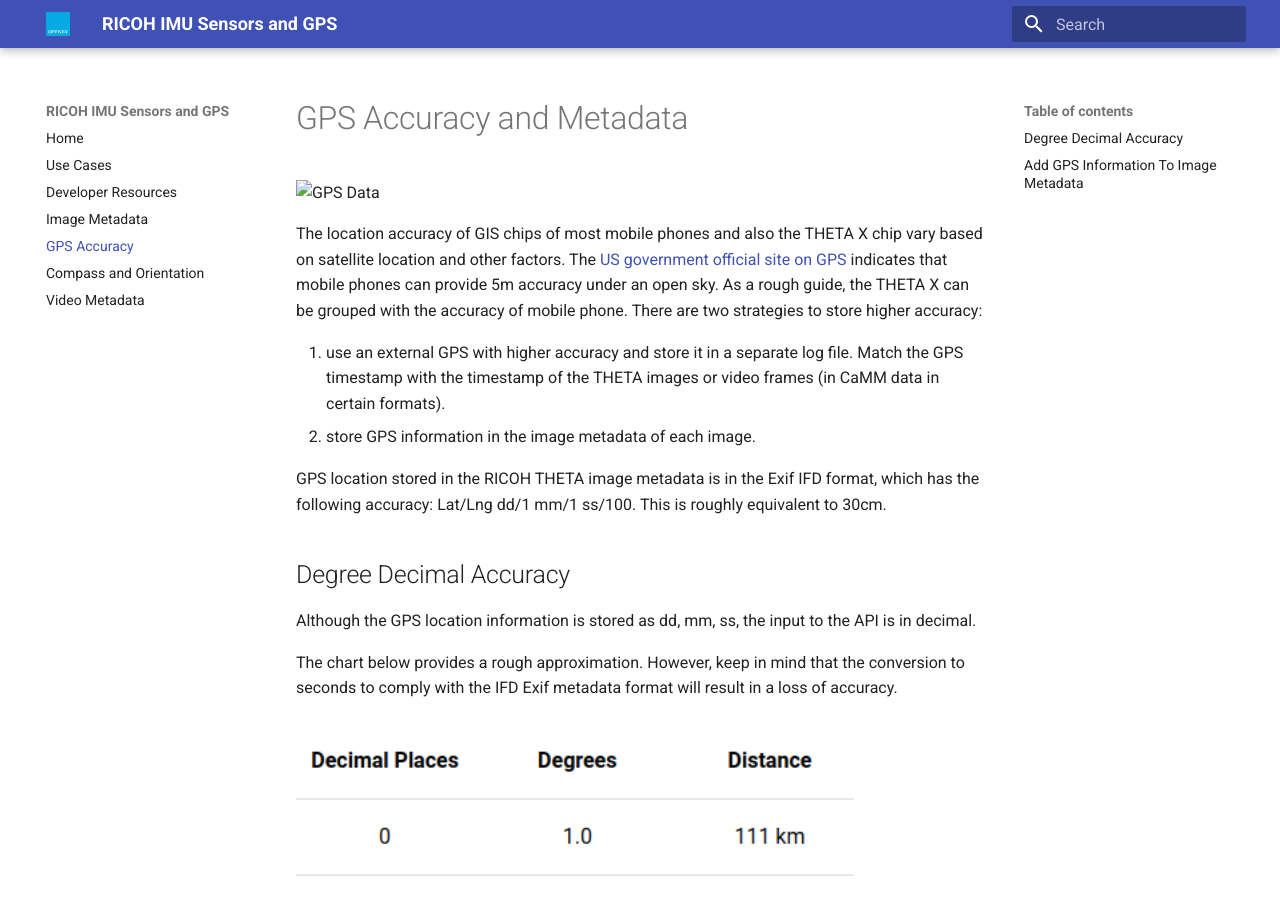
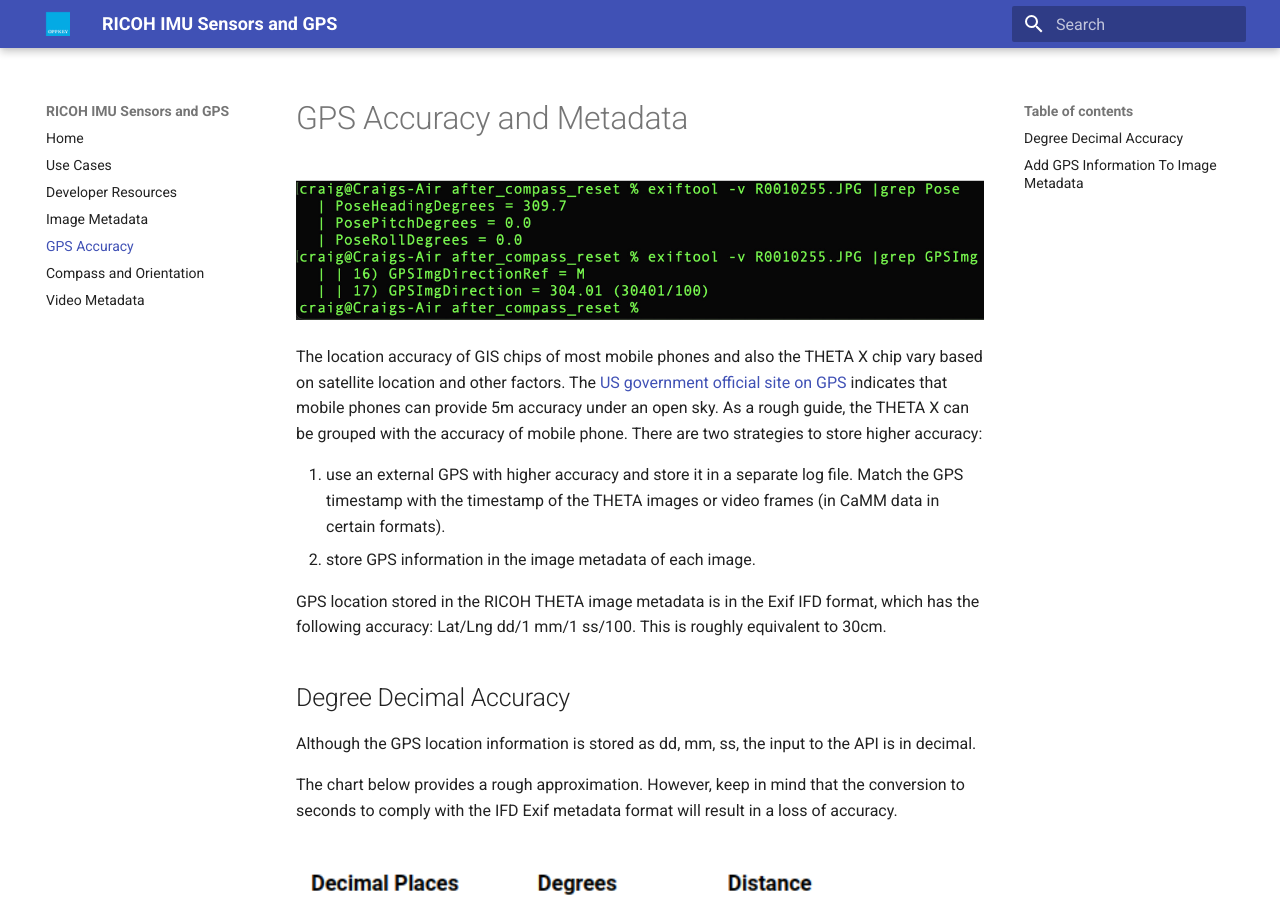
Before and after one commit to codetricity/theta-gis, an MkDocs documentation site: the page built from docs/gps_accuracy.md, in a window 1280 px wide and 900 px high. Built offline with MkDocs 1.6.1 and Material for MkDocs 9.7.7, drawn with Linux system fonts in a browser that asks for light colours.

Commit message:
fixed broken image on gps accuracy

```diff
--- a/docs/gps_accuracy.md
+++ b/docs/gps_accuracy.md
@@ -1,6 +1,6 @@
 # GPS Accuracy and Metadata
 
-![GPS Data](images/home/sensor_image/sensor_metadata.png)
+![GPS Data](images/sensor_image/sensor_metadata.png)
 
 The location accuracy of GIS chips of most mobile phones and also the THETA X chip vary based on satellite location and other factors.  The [US government official site on GPS](https://www.gps.gov/systems/gps/performance/accuracy/) indicates that mobile phones can provide 5m accuracy under an open sky. As a rough guide, the THETA X can be grouped with the accuracy of mobile phone.
 There are two strategies to store higher accuracy:
```
